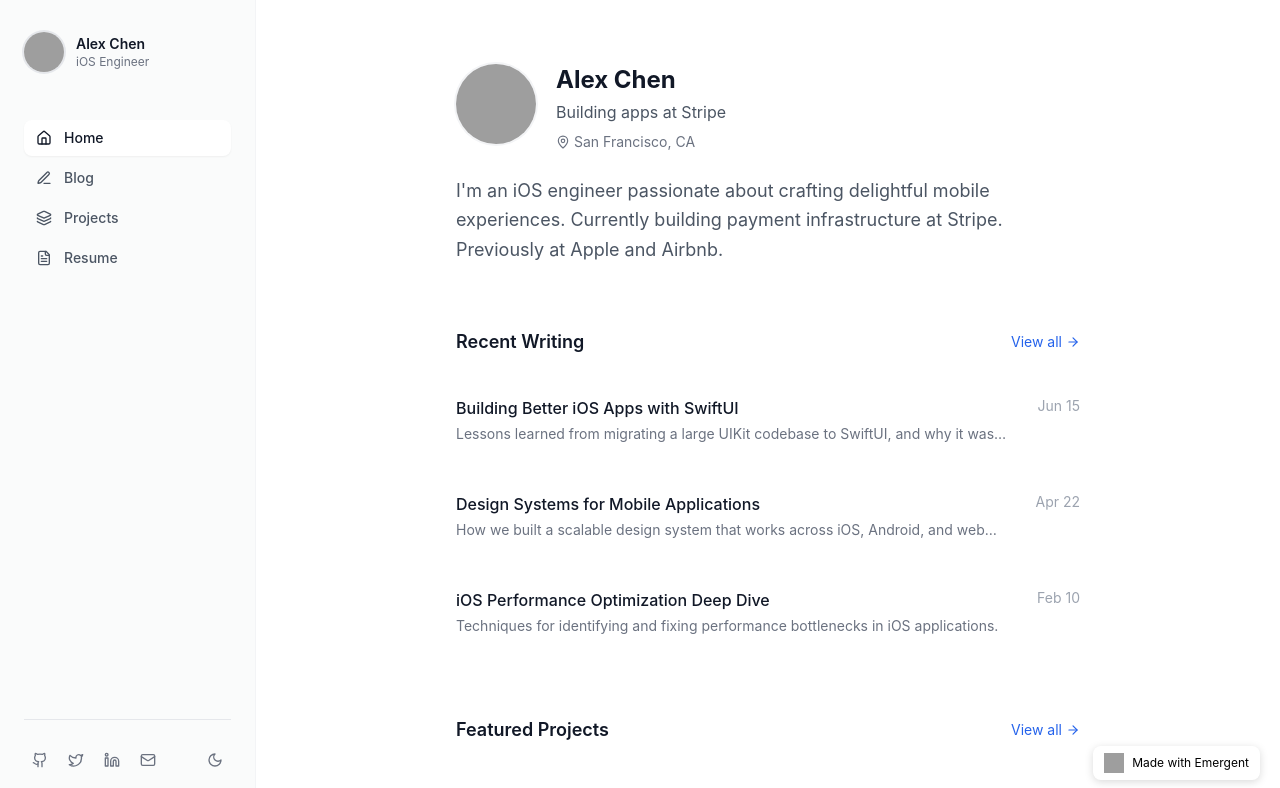
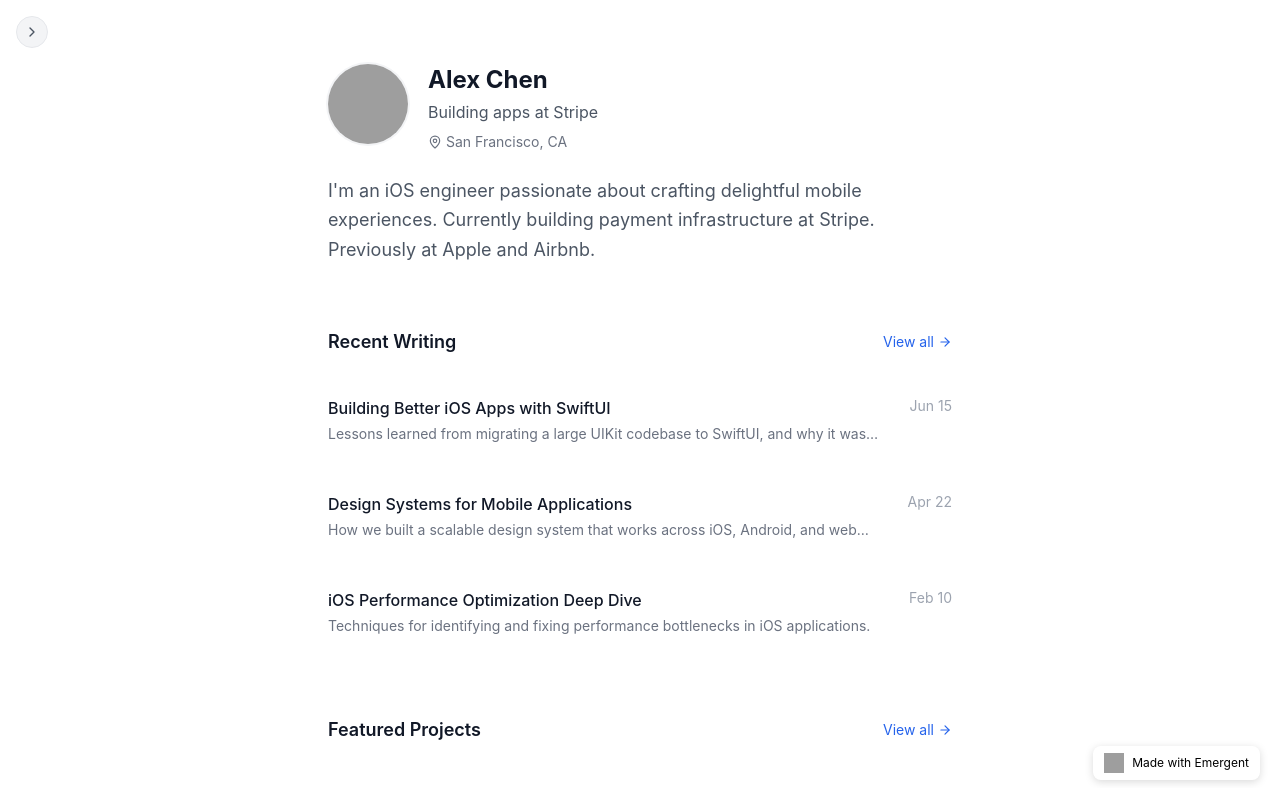
Before and after one commit to abdhilabs/abdhilabs.github.io, a React (Create React App) app in the folder frontend/: page / in a window 1280 px wide. Shown: the top 788 px of the page. Built offline with nearby package versions, Linux system fonts and the light colour scheme; grey boxes are pictures that could not be loaded.

Commit message:
auto-commit for 4524df77-ecce-4407-a4e4-a6480558fe9b

```diff
--- a/frontend/src/App.js
+++ b/frontend/src/App.js
@@ -1,7 +1,7 @@
 import React from "react";
 import "./App.css";
 import { BrowserRouter, Routes, Route } from "react-router-dom";
-import { ThemeProvider } from "./context/ThemeContext";
+import { ThemeProvider, SidebarProvider } from "./context/ThemeContext";
 import Layout from "./components/layout/Layout";
 import HomePage from "./pages/HomePage";
 import BlogPage from "./pages/BlogPage";
@@ -11,6 +11,7 @@ import ResumePage from "./pages/ResumePage";
 function App() {
   return (
     <ThemeProvider>
+      <SidebarProvider>
         <div className="App">
           <BrowserRouter>
             <Layout>
@@ -24,6 +25,7 @@ function App() {
             </Layout>
           </BrowserRouter>
         </div>
+      </SidebarProvider>
     </ThemeProvider>
   );
 }
--- a/frontend/src/components/layout/Layout.jsx
+++ b/frontend/src/components/layout/Layout.jsx
@@ -1,18 +1,24 @@
 import React, { useState } from 'react';
 import Sidebar from './Sidebar';
+import { useSidebar } from '../../context/ThemeContext';
+import { cn } from '../../lib/utils';
 
 const Layout = ({ children }) => {
-  const [sidebarOpen, setSidebarOpen] = useState(false);
+  const [mobileOpen, setMobileOpen] = useState(false);
+  const { isExpanded } = useSidebar();
 
-  const toggleSidebar = () => setSidebarOpen(!sidebarOpen);
+  const toggleMobile = () => setMobileOpen(!mobileOpen);
 
   return (
-    <div className="min-h-screen bg-white dark:bg-gray-950 transition-colors duration-300">
-      <Sidebar isOpen={sidebarOpen} onToggle={toggleSidebar} />
+    <div className="min-h-screen bg-white dark:bg-black transition-colors duration-300">
+      <Sidebar isMobileOpen={mobileOpen} onMobileToggle={toggleMobile} />
 
       {/* Main Content */}
-      <main className="lg:ml-64 min-h-screen">
-        <div className="pt-20 lg:pt-0">
+      <main className={cn(
+        "min-h-screen transition-all duration-300",
+        isExpanded ? "lg:ml-64" : "lg:ml-0"
+      )}>
+        <div className="pt-16 lg:pt-0">
           {children}
         </div>
       </main>
--- a/frontend/src/components/layout/Sidebar.jsx
+++ b/frontend/src/components/layout/Sidebar.jsx
@@ -1,9 +1,10 @@
-import React from 'react';
+import React, { useState } from 'react';
 import { NavLink } from 'react-router-dom';
-import { Home, PenLine, Layers, FileText, Github, Twitter, Linkedin, Mail, Menu, X } from 'lucide-react';
+import { Home, PenLine, Layers, FileText, Github, Twitter, Linkedin, Mail, Menu, X, ChevronLeft, ChevronRight } from 'lucide-react';
 import { profileData, navigationItems } from '../../data/mock';
 import { cn } from '../../lib/utils';
 import ThemeToggle from './ThemeToggle';
+import { useSidebar } from '../../context/ThemeContext';
 
 const iconMap = {
   Home: Home,
@@ -12,52 +13,75 @@ const iconMap = {
   FileText: FileText
 };
 
-const Sidebar = ({ isOpen, onToggle }) => {
+const Sidebar = ({ isMobileOpen, onMobileToggle }) => {
+  const { isExpanded, setIsExpanded } = useSidebar();
+
   return (
     <>
       {/* Mobile Header */}
-      <header className="lg:hidden fixed top-0 left-0 right-0 h-16 bg-white/80 dark:bg-gray-900/80 backdrop-blur-sm border-b border-gray-100 dark:border-gray-800 z-50 flex items-center justify-between px-4">
+      <header className="lg:hidden fixed top-0 left-0 right-0 h-14 bg-white/90 dark:bg-black/90 backdrop-blur-md border-b border-gray-200/50 dark:border-gray-800/50 z-50 flex items-center justify-between px-4">
         <span className="font-semibold text-gray-900 dark:text-gray-100">{profileData.name}</span>
         <div className="flex items-center gap-1">
           <ThemeToggle />
           <button
-            onClick={onToggle}
+            onClick={onMobileToggle}
             className="p-2 rounded-lg hover:bg-gray-100 dark:hover:bg-gray-800 transition-colors text-gray-700 dark:text-gray-300"
             aria-label="Toggle menu"
           >
-            {isOpen ? <X className="w-5 h-5" /> : <Menu className="w-5 h-5" />}
+            {isMobileOpen ? <X className="w-5 h-5" /> : <Menu className="w-5 h-5" />}
           </button>
         </div>
       </header>
 
       {/* Mobile Overlay */}
-      {isOpen && (
+      {isMobileOpen && (
         <div
-          className="lg:hidden fixed inset-0 bg-black/20 dark:bg-black/50 z-40"
-          onClick={onToggle}
+          className="lg:hidden fixed inset-0 bg-black/40 dark:bg-black/60 z-40 backdrop-blur-sm"
+          onClick={onMobileToggle}
         />
       )}
+
+      {/* Desktop Toggle Button - Always visible */}
+      <button
+        onClick={() => setIsExpanded(!isExpanded)}
+        className={cn(
+          "hidden lg:flex fixed top-4 z-50 items-center justify-center w-8 h-8 rounded-full",
+          "bg-gray-100 dark:bg-gray-800 hover:bg-gray-200 dark:hover:bg-gray-700",
+          "text-gray-600 dark:text-gray-400 transition-all duration-300",
+          "border border-gray-200 dark:border-gray-700",
+          isExpanded ? "left-[232px]" : "left-4"
+        )}
+        aria-label={isExpanded ? "Collapse sidebar" : "Expand sidebar"}
+      >
+        {isExpanded ? <ChevronLeft className="w-4 h-4" /> : <ChevronRight className="w-4 h-4" />}
+      </button>
 
       {/* Sidebar */}
       <aside
         className={cn(
-          "fixed top-0 left-0 h-full w-64 bg-gray-50/80 dark:bg-gray-900/80 backdrop-blur-sm border-r border-gray-100 dark:border-gray-800 z-50 transition-transform duration-300 ease-in-out",
+          "fixed top-0 left-0 h-full bg-gray-50/95 dark:bg-black/95 backdrop-blur-md border-r border-gray-200/50 dark:border-gray-800/50 z-40 transition-all duration-300 ease-in-out",
+          // Desktop: show/hide based on isExpanded
           "lg:translate-x-0",
-          isOpen ? "translate-x-0" : "-translate-x-full"
+          isExpanded ? "lg:w-64" : "lg:w-0 lg:border-r-0",
+          // Mobile: show/hide based on isMobileOpen
+          isMobileOpen ? "translate-x-0 w-64" : "-translate-x-full w-64"
         )}
       >
-        <div className="flex flex-col h-full p-6">
+        <div className={cn(
+          "flex flex-col h-full p-6 transition-opacity duration-200",
+          isExpanded || isMobileOpen ? "opacity-100" : "lg:opacity-0"
+        )}>
           {/* Profile Section */}
           <div className="mb-8 pt-2">
             <div className="flex items-center gap-3 mb-4">
               <img
                 src={profileData.avatar}
                 alt={profileData.name}
-                className="w-10 h-10 rounded-full object-cover ring-2 ring-gray-200 dark:ring-gray-700"
+                className="w-10 h-10 rounded-full object-cover ring-2 ring-gray-200 dark:ring-gray-800"
               />
-              <div>
-                <h1 className="font-semibold text-gray-900 dark:text-gray-100 text-sm">{profileData.name}</h1>
-                <p className="text-xs text-gray-500 dark:text-gray-400">{profileData.title}</p>
+              <div className="min-w-0">
+                <h1 className="font-semibold text-gray-900 dark:text-gray-100 text-sm truncate">{profileData.name}</h1>
+                <p className="text-xs text-gray-500 dark:text-gray-500 truncate">{profileData.title}</p>
               </div>
             </div>
           </div>
@@ -71,18 +95,18 @@ const Sidebar = ({ isOpen, onToggle }) => {
                   <li key={item.path}>
                     <NavLink
                       to={item.path}
-                      onClick={() => onToggle && window.innerWidth < 1024 && onToggle()}
+                      onClick={() => isMobileOpen && onMobileToggle()}
                       className={({ isActive }) =>
                         cn(
-                          "flex items-center gap-3 px-3 py-2 rounded-lg text-sm font-medium transition-all duration-200",
+                          "flex items-center gap-3 px-3 py-2.5 rounded-lg text-sm font-medium transition-all duration-200",
                           isActive
-                            ? "bg-white dark:bg-gray-800 text-gray-900 dark:text-gray-100 shadow-sm"
-                            : "text-gray-600 dark:text-gray-400 hover:text-gray-900 dark:hover:text-gray-100 hover:bg-white/50 dark:hover:bg-gray-800/50"
+                            ? "bg-white dark:bg-gray-900 text-gray-900 dark:text-gray-100 shadow-sm dark:shadow-gray-900/50"
+                            : "text-gray-600 dark:text-gray-400 hover:text-gray-900 dark:hover:text-gray-200 hover:bg-white/60 dark:hover:bg-gray-900/60"
                         )
                       }
                     >
-                      <Icon className="w-4 h-4" />
-                      {item.name}
+                      <Icon className="w-4 h-4 flex-shrink-0" />
+                      <span className="truncate">{item.name}</span>
                     </NavLink>
                   </li>
                 );
@@ -91,14 +115,14 @@ const Sidebar = ({ isOpen, onToggle }) => {
           </nav>
 
           {/* Social Links & Theme Toggle */}
-          <div className="pt-6 border-t border-gray-200 dark:border-gray-700">
+          <div className="pt-6 border-t border-gray-200 dark:border-gray-800">
             <div className="flex items-center justify-between">
               <div className="flex items-center gap-1">
                 <a
                   href={profileData.social.github}
                   target="_blank"
                   rel="noopener noreferrer"
-                  className="p-2 rounded-lg text-gray-500 hover:text-gray-900 dark:text-gray-400 dark:hover:text-gray-100 hover:bg-white/50 dark:hover:bg-gray-800/50 transition-all duration-200"
+                  className="p-2 rounded-lg text-gray-500 hover:text-gray-900 dark:text-gray-500 dark:hover:text-gray-200 hover:bg-white/60 dark:hover:bg-gray-900/60 transition-all duration-200"
                   aria-label="GitHub"
                 >
                   <Github className="w-4 h-4" />
@@ -107,7 +131,7 @@ const Sidebar = ({ isOpen, onToggle }) => {
                   href={profileData.social.twitter}
                   target="_blank"
                   rel="noopener noreferrer"
-                  className="p-2 rounded-lg text-gray-500 hover:text-gray-900 dark:text-gray-400 dark:hover:text-gray-100 hover:bg-white/50 dark:hover:bg-gray-800/50 transition-all duration-200"
+                  className="p-2 rounded-lg text-gray-500 hover:text-gray-900 dark:text-gray-500 dark:hover:text-gray-200 hover:bg-white/60 dark:hover:bg-gray-900/60 transition-all duration-200"
                   aria-label="Twitter"
                 >
                   <Twitter className="w-4 h-4" />
@@ -116,22 +140,20 @@ const Sidebar = ({ isOpen, onToggle }) => {
                   href={profileData.social.linkedin}
                   target="_blank"
                   rel="noopener noreferrer"
-                  className="p-2 rounded-lg text-gray-500 hover:text-gray-900 dark:text-gray-400 dark:hover:text-gray-100 hover:bg-white/50 dark:hover:bg-gray-800/50 transition-all duration-200"
+                  className="p-2 rounded-lg text-gray-500 hover:text-gray-900 dark:text-gray-500 dark:hover:text-gray-200 hover:bg-white/60 dark:hover:bg-gray-900/60 transition-all duration-200"
                   aria-label="LinkedIn"
                 >
                   <Linkedin className="w-4 h-4" />
                 </a>
                 <a
                   href={`mailto:${profileData.social.email}`}
-                  className="p-2 rounded-lg text-gray-500 hover:text-gray-900 dark:text-gray-400 dark:hover:text-gray-100 hover:bg-white/50 dark:hover:bg-gray-800/50 transition-all duration-200"
+                  className="p-2 rounded-lg text-gray-500 hover:text-gray-900 dark:text-gray-500 dark:hover:text-gray-200 hover:bg-white/60 dark:hover:bg-gray-900/60 transition-all duration-200"
                   aria-label="Email"
                 >
                   <Mail className="w-4 h-4" />
                 </a>
               </div>
-              <div className="hidden lg:block">
-                <ThemeToggle />
-              </div>
+              <ThemeToggle />
             </div>
           </div>
         </div>
--- a/frontend/src/context/ThemeContext.jsx
+++ b/frontend/src/context/ThemeContext.jsx
@@ -15,11 +15,9 @@ export const useTheme = () => {
 
 export const ThemeProvider = ({ children }) => {
   const [theme, setTheme] = useState(() => {
-    // Check localStorage first
     if (typeof window !== 'undefined') {
       const saved = localStorage.getItem('theme');
       if (saved) return saved;
-      // Check system preference
       if (window.matchMedia('(prefers-color-scheme: dark)').matches) {
         return 'dark';
       }
@@ -44,3 +42,37 @@ export const ThemeProvider = ({ children }) => {
     </ThemeContext.Provider>
   );
 };
+
+// Sidebar context for auto-hide functionality
+const SidebarContext = createContext({
+  isExpanded: false,
+  setIsExpanded: () => {},
+});
+
+export const useSidebar = () => {
+  const context = useContext(SidebarContext);
+  if (!context) {
+    throw new Error('useSidebar must be used within a SidebarProvider');
+  }
+  return context;
+};
+
+export const SidebarProvider = ({ children }) => {
+  const [isExpanded, setIsExpanded] = useState(() => {
+    if (typeof window !== 'undefined') {
+      const saved = localStorage.getItem('sidebarExpanded');
+      return saved === 'true';
+    }
+    return false;
+  });
+
+  useEffect(() => {
+    localStorage.setItem('sidebarExpanded', isExpanded.toString());
+  }, [isExpanded]);
+
+  return (
+    <SidebarContext.Provider value={{ isExpanded, setIsExpanded }}>
+      {children}
+    </SidebarContext.Provider>
+  );
+};
```
Lines whose indentation alone changed are shown as unchanged.
